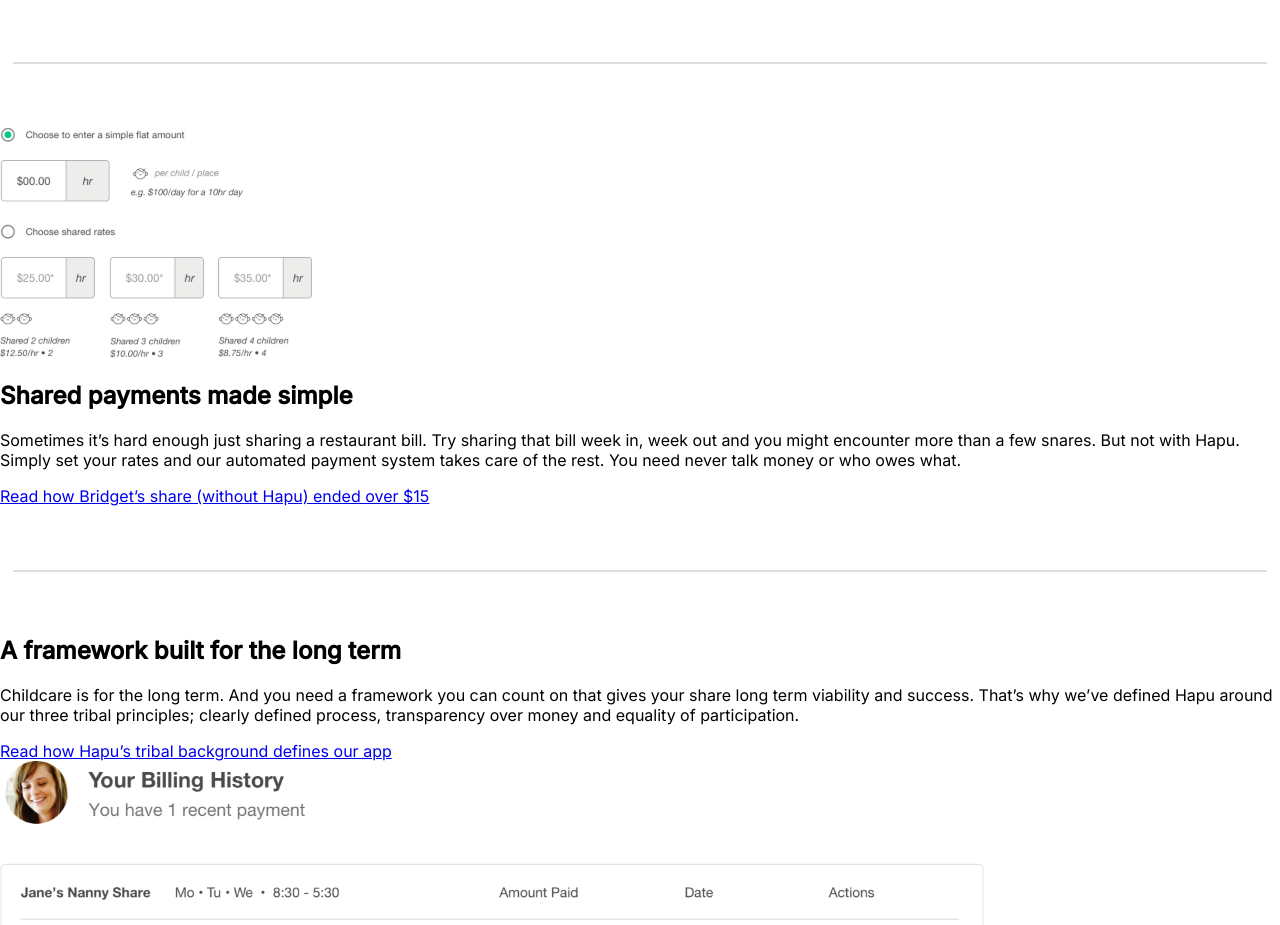
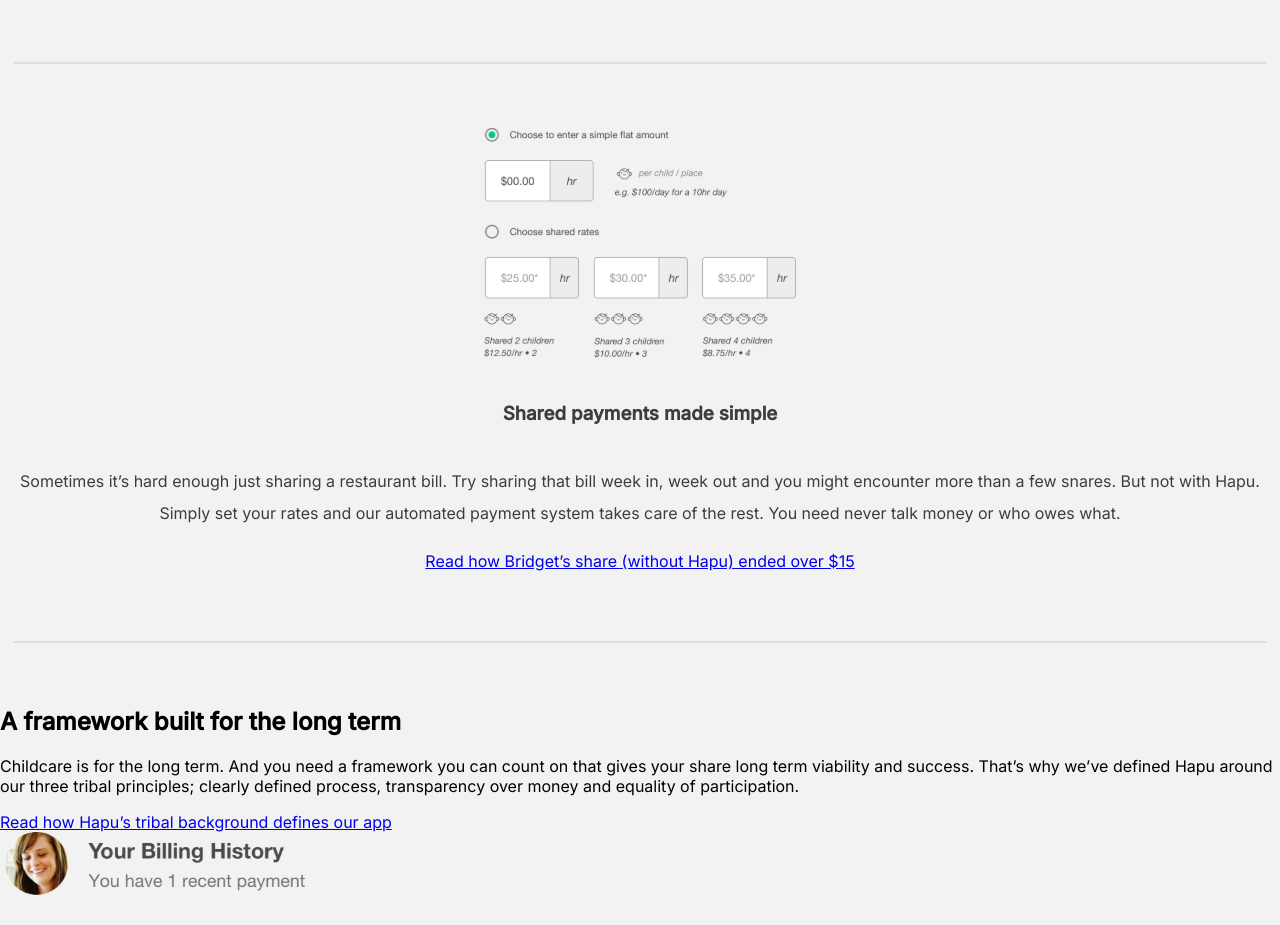
Before and after one commit to ChrisMoura2000/reactchallenge, a React (Create React App) app: page / in a window 1280 px wide. Shown: the part 2082-3007 px from the top of the page. Built offline with nearby package versions, Linux system fonts and the light colour scheme.

Commit message:
css fourthSection

```diff
--- a/src/components/SectionFour.jsx
+++ b/src/components/SectionFour.jsx
@@ -1,11 +1,12 @@
 import React from 'react';
 import { ImageSection3 } from '../images';
+import styles from '../styles/main.module.css';
 
 export default function SectionFour() {
   return (
-    <section>
+    <section className={ styles.fourthSection }>
       <img src={ ImageSection3 } alt="ImageSection3" />
-      <h2>Shared payments made simple</h2>
+      <h3>Shared payments made simple</h3>
       <p>
         {/* eslint-disable-next-line max-len */}
         Sometimes it’s hard enough just sharing a restaurant bill. Try sharing that bill week in, week out and you might encounter more than a few snares. But not with Hapu. Simply set your rates and our automated payment system takes care of the rest. You need never talk money or who owes what.
--- a/src/styles/main.module.css
+++ b/src/styles/main.module.css
@@ -1,3 +1,7 @@
+.allSections {
+    background: #f2f2f2;
+}
+
 .firstSection {
   display: flex;
   flex-direction: column;
@@ -23,7 +27,6 @@
   flex-direction: column;
   justify-content: space-around;
   align-items: center;
-  background: #f2f2f2;
 }
 
 .imgSecondSection {
@@ -57,7 +60,6 @@
   flex-direction: column;
   justify-content: space-around;
   align-items: center;
-  background: #f2f2f2;
 
   color: #3d3d3d;
   padding: 0 16px;
@@ -94,3 +96,21 @@
   width: 100%;
   margin-top: 4%;
 }
+
+.fourthSection {
+    display: flex;
+    flex-direction: column;
+    justify-content: space-around;
+    align-items: center;
+    text-align: center;
+
+    color: #3D3D3D;
+    padding: 0 16px;
+    text-align: center;
+    line-height: 32px;
+    margin: 0;
+}
+
+.fourthSection img {
+    margin-bottom: 22px;
+}
```
